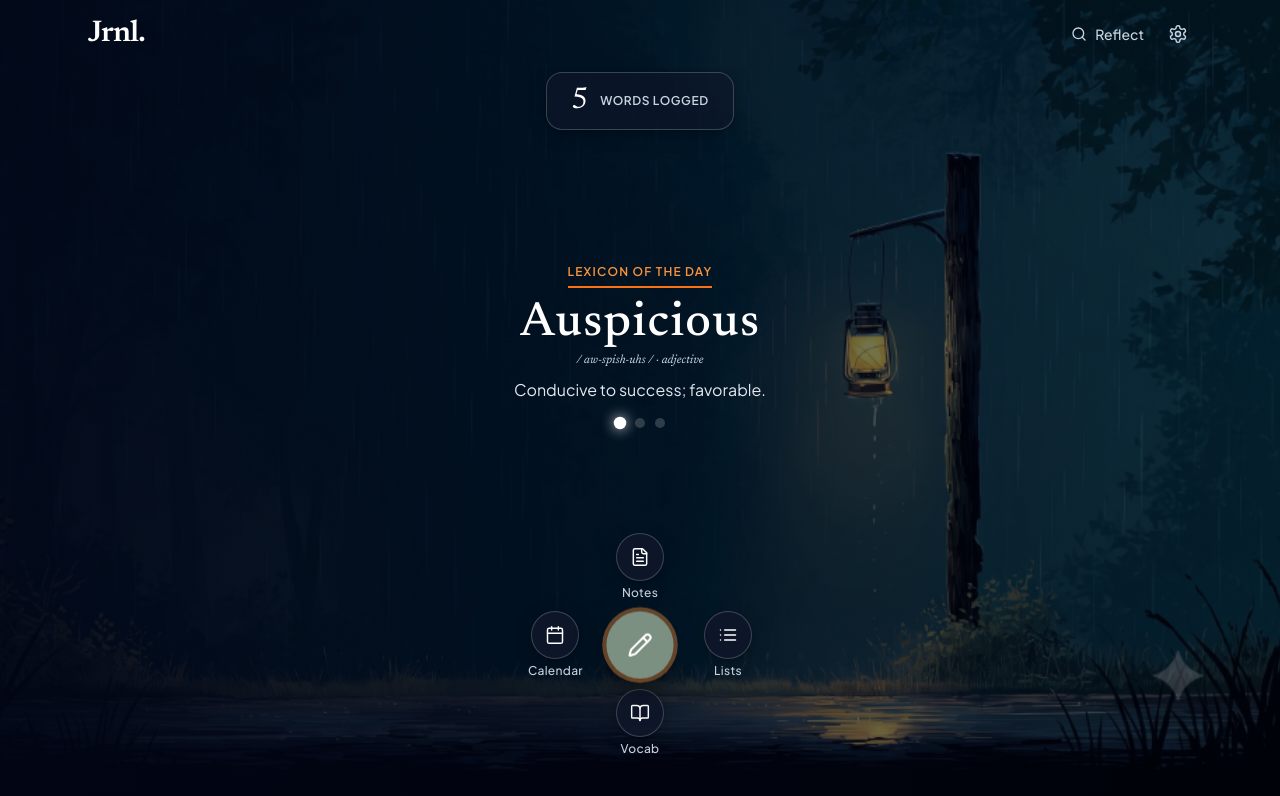
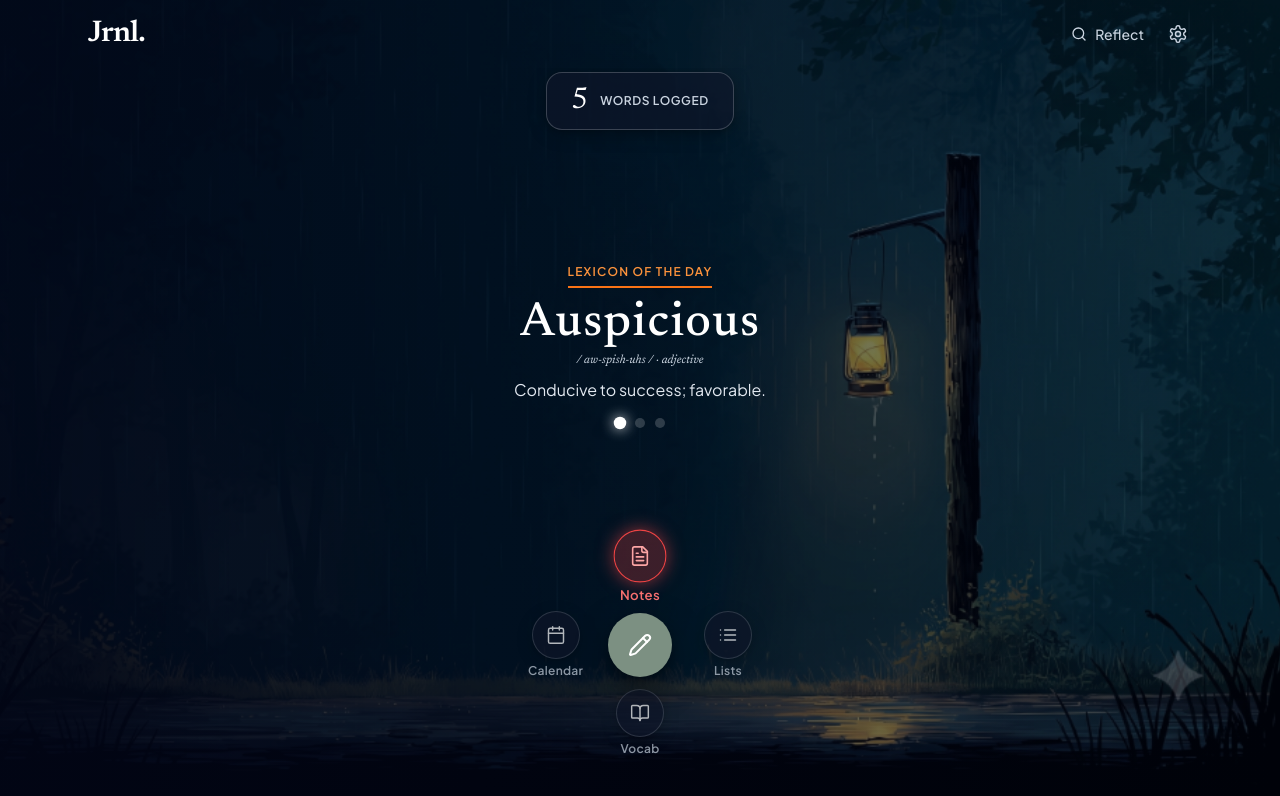
Before and after one commit to r-sushanth08/project_Note, a React (Vite) app: page / in a window 1280 px wide. Shown: the top 796 px of the page. Built offline with nearby package versions, Linux system fonts and the light colour scheme.

Commit message:
Implement Hold & Aim Radial Navigation gesture with vibrant red chevron arrow indicator in RadialControl.tsx

```diff
--- a/src/components/RadialControl.tsx
+++ b/src/components/RadialControl.tsx
@@ -1,41 +1,39 @@
 import React, { useState, useRef, useEffect } from 'react';
-import { FileText, List, BookOpen, Calendar, Pencil } from 'lucide-react';
+import { FileText, List, BookOpen, Calendar, Pencil, ChevronUp, ChevronRight, ChevronDown, ChevronLeft } from 'lucide-react';
 import { useEntries } from '../context/EntryContext';
-import { ViewMode } from '../types/entry';
 
 interface RadialControlProps {
   isHomeCentered?: boolean;
 }
 
-type Direction = 'notes' | 'lists' | 'vocab' | 'calendar' | null;
+type Direction = 'notes' | 'lists' | 'vocab' | 'calendar';
 
 export const RadialControl: React.FC<RadialControlProps> = ({ isHomeCentered = false }) => {
-  const { openNewEntry, setCurrentView } = useEntries();
-  const [isOpen, setIsOpen] = useState(isHomeCentered);
-  const [activeDirection, setActiveDirection] = useState<Direction>(null);
+  const { setCurrentView } = useEntries();
+  const [isHolding, setIsHolding] = useState(false);
+  const [activeDirection, setActiveDirection] = useState<Direction>('notes');
 
   const containerRef = useRef<HTMLDivElement>(null);
-  const touchStartPos = useRef<{ x: number; y: number } | null>(null);
-  const wasDraggedRef = useRef<boolean>(false);
+  const isPointerDownRef = useRef<boolean>(false);
 
-  // Calculate direction sector from coordinates relative to center of control
-  const calculateDirectionFromCoords = (clientX: number, clientY: number) => {
-    if (!containerRef.current) return null;
+  // Calculate direction sector based on pointer coordinates relative to center of control
+  const calculateDirectionFromCoords = (clientX: number, clientY: number): Direction => {
+    if (!containerRef.current) return 'notes';
     const rect = containerRef.current.getBoundingClientRect();
     const centerX = rect.left + rect.width / 2;
     const centerY = rect.top + rect.height / 2;
 
     const deltaX = clientX - centerX;
     const deltaY = clientY - centerY;
-    const distance = Math.sqrt(deltaX * deltaX + deltaY * deltaY);
-
-    if (distance < 25) {
-      return null;
-    }
 
     const angleRad = Math.atan2(deltaY, deltaX);
     const angleDeg = (angleRad * 180) / Math.PI;
 
+    // 4 Sectors:
+    // Top (-135 to -45 deg) -> Notes
+    // Right (-45 to 45 deg) -> Lists
+    // Bottom (45 to 135 deg) -> Vocab
+    // Left (135 to 180 or -180 to -135 deg) -> Calendar
     if (angleDeg >= -135 && angleDeg < -45) {
       return 'notes';
     } else if (angleDeg >= -45 && angleDeg < 45) {
@@ -47,236 +45,233 @@ export const RadialControl: React.FC<RadialControlProps> = ({ isHomeCentered = f
     }
   };
 
-  const handleStart = (clientX: number, clientY: number) => {
-    touchStartPos.current = { x: clientX, y: clientY };
-    wasDraggedRef.current = false;
-  };
+  // Hold Down Start Handler
+  const handleHoldStart = (pointerId?: number) => {
+    isPointerDownRef.current = true;
 
-  const handleMove = (clientX: number, clientY: number) => {
-    if (!touchStartPos.current) return;
-    const deltaX = clientX - touchStartPos.current.x;
-    const deltaY = clientY - touchStartPos.current.y;
-    const distance = Math.sqrt(deltaX * deltaX + deltaY * deltaY);
+    if (!isHomeCentered) {
+      setIsHolding(true);
+      // Default to Notes first when user starts holding down
+      setActiveDirection('notes');
+    }
 
-    if (distance > 15) {
-      wasDraggedRef.current = true;
-      if (!isOpen) setIsOpen(true);
-      const dir = calculateDirectionFromCoords(clientX, clientY);
-      setActiveDirection(dir);
+    if (containerRef.current && pointerId !== undefined && containerRef.current.setPointerCapture) {
+      try {
+        containerRef.current.setPointerCapture(pointerId);
+      } catch (err) {
+        // Fallback for non-pointer touch events
+      }
     }
   };
 
-  const handleEnd = () => {
-    if (wasDraggedRef.current && activeDirection) {
-      // Drag action -> Create New Entry
-      if (activeDirection === 'notes') openNewEntry('note');
-      else if (activeDirection === 'lists') openNewEntry('list');
-      else if (activeDirection === 'vocab') openNewEntry('vocab');
-      else if (activeDirection === 'calendar') setCurrentView('calendar');
+  // Move Handler — Updates red arrow selection seamlessly with slight movement
+  const handleHoldMove = (clientX: number, clientY: number) => {
+    if (!isPointerDownRef.current && !isHomeCentered) return;
 
-      if (!isHomeCentered) setIsOpen(false);
-    }
-
-    // Reset drag tracking state after short delay to allow click handler check
-    setTimeout(() => {
-      touchStartPos.current = null;
-      wasDraggedRef.current = false;
-      setActiveDirection(null);
-    }, 50);
+    const dir = calculateDirectionFromCoords(clientX, clientY);
+    setActiveDirection(dir);
   };
 
-  const handleCenterButtonClick = (e: React.MouseEvent) => {
-    e.stopPropagation();
-    // Only toggle open/close if the user tapped/clicked without dragging
-    if (!wasDraggedRef.current && !isHomeCentered) {
-      setIsOpen((prev) => !prev);
+  // Release Handler — Instantly navigates to active direction where red arrow was pointing
+  const handleHoldEnd = () => {
+    if (!isPointerDownRef.current && !isHomeCentered) return;
+    isPointerDownRef.current = false;
+
+    if (!isHomeCentered) {
+      setIsHolding(false);
+      // Navigate immediately to where the red arrow was last pointing
+      if (activeDirection === 'notes') setCurrentView('notes');
+      else if (activeDirection === 'lists') setCurrentView('lists');
+      else if (activeDirection === 'vocab') setCurrentView('vocab');
+      else if (activeDirection === 'calendar') setCurrentView('calendar');
     }
-  };
-
-  const handleNodeClick = (e: React.MouseEvent, view: ViewMode) => {
-    e.stopPropagation();
-    // Do not trigger node click if menu is collapsed
-    if (!isOpen && !isHomeCentered) return;
-
-    if (!isHomeCentered) setIsOpen(false);
-    setActiveDirection(null);
-    setCurrentView(view);
   };
 
   // Close menu on Escape key
   useEffect(() => {
     const handleKeyDown = (e: KeyboardEvent) => {
       if (e.key === 'Escape') {
-        if (!isHomeCentered) setIsOpen(false);
-        setActiveDirection(null);
+        if (!isHomeCentered) setIsHolding(false);
       }
     };
     window.addEventListener('keydown', handleKeyDown);
     return () => window.removeEventListener('keydown', handleKeyDown);
   }, [isHomeCentered]);
 
-  const isMenuVisible = isOpen || isHomeCentered;
+  const isMenuVisible = isHolding || isHomeCentered;
 
   return (
     <>
-      {/* Background Overlay when expanded */}
-      {isOpen && !isHomeCentered && (
-        <div
-          className="fixed inset-0 bg-slate-950/40 backdrop-blur-[2px] z-40 transition-opacity duration-200"
-          onClick={() => setIsOpen(false)}
-        />
+      {/* Background Overlay when holding on non-home screens */}
+      {isHolding && !isHomeCentered && (
+        <div className="fixed inset-0 bg-slate-950/50 backdrop-blur-[3px] z-40 transition-opacity duration-200" />
       )}
 
       {/* Main Control Container */}
       <div
         ref={containerRef}
+        onPointerDown={(e) => handleHoldStart(e.pointerId)}
+        onPointerMove={(e) => handleHoldMove(e.clientX, e.clientY)}
+        onPointerUp={handleHoldEnd}
+        onPointerCancel={handleHoldEnd}
+        onTouchStart={() => {
+          handleHoldStart();
+        }}
+        onTouchMove={(e) => {
+          if (e.touches.length > 0) {
+            handleHoldMove(e.touches[0].clientX, e.touches[0].clientY);
+          }
+        }}
+        onTouchEnd={handleHoldEnd}
+        onTouchCancel={handleHoldEnd}
         className={`z-50 select-none touch-none ${
           isHomeCentered
             ? 'relative flex justify-center items-center'
             : 'fixed bottom-28 left-1/2 -translate-x-1/2 flex justify-center items-center'
         }`}
       >
-        {/* Radial Nodes Options (Pointer events completely disabled when hidden) */}
+        {/* Radial Nodes Options & Red Pointer Indicators */}
         <div
-          className={`absolute inset-0 transition-all duration-300 ${
+          className={`absolute inset-0 transition-all duration-250 ${
             isMenuVisible
               ? 'opacity-100 scale-100 pointer-events-auto'
               : 'opacity-0 scale-90 pointer-events-none invisible'
           }`}
         >
-          {/* TOP: Notes */}
-          <button
-            onClick={(e) => handleNodeClick(e, 'notes')}
-            disabled={!isMenuVisible}
-            className={`absolute -top-20 left-1/2 -translate-x-1/2 flex flex-col items-center gap-1 group transition-transform duration-150 ${
-              isMenuVisible ? 'pointer-events-auto' : 'pointer-events-none'
-            } ${activeDirection === 'notes' ? 'scale-110' : ''}`}
-            title="Click to browse Notes"
+          {/* TOP: Notes (^ Up) */}
+          <div
+            className={`absolute -top-20 left-1/2 -translate-x-1/2 flex flex-col items-center gap-1 transition-all duration-150 ${
+              activeDirection === 'notes' ? 'scale-110' : 'opacity-70'
+            }`}
           >
+            {/* Red Chevron Arrow Pointer (^ Up) */}
+            {!isHomeCentered && activeDirection === 'notes' && (
+              <div className="absolute -top-6 text-red-500 font-bold animate-bounce drop-shadow-[0_0_8px_rgba(239,68,68,0.8)]">
+                <ChevronUp className="w-6 h-6 stroke-[3]" />
+              </div>
+            )}
+
             <div
               className={`w-12 h-12 rounded-full flex items-center justify-center border transition-all ${
                 activeDirection === 'notes'
-                  ? 'bg-orange-500 text-white border-orange-400 shadow-lg'
-                  : 'bg-slate-900/90 text-white border-white/20 shadow-card backdrop-blur-md group-hover:border-orange-400'
+                  ? 'bg-red-500/25 text-red-300 border-red-500 shadow-[0_0_16px_rgba(239,68,68,0.6)]'
+                  : 'bg-slate-900/90 text-white border-white/20 shadow-card backdrop-blur-md'
               }`}
             >
               <FileText className="w-5 h-5 stroke-[1.75]" />
             </div>
             <span
-              className={`text-xs font-medium tracking-wide transition-colors ${
-                activeDirection === 'notes' ? 'text-orange-400 font-semibold' : 'text-slate-300'
+              className={`text-xs font-semibold tracking-wide transition-colors ${
+                activeDirection === 'notes' ? 'text-red-400' : 'text-slate-300'
               }`}
             >
               Notes
             </span>
-          </button>
+          </div>
 
-          {/* RIGHT: Lists */}
-          <button
-            onClick={(e) => handleNodeClick(e, 'lists')}
-            disabled={!isMenuVisible}
-            className={`absolute top-1/2 -right-20 -translate-y-1/2 flex flex-col items-center gap-1 group transition-transform duration-150 ${
-              isMenuVisible ? 'pointer-events-auto' : 'pointer-events-none'
-            } ${activeDirection === 'lists' ? 'scale-110' : ''}`}
-            title="Click to browse Lists"
+          {/* RIGHT: Lists (> Right) */}
+          <div
+            className={`absolute top-1/2 -right-20 -translate-y-1/2 flex flex-col items-center gap-1 transition-all duration-150 ${
+              activeDirection === 'lists' ? 'scale-110' : 'opacity-70'
+            }`}
           >
+            {/* Red Chevron Arrow Pointer (> Right) */}
+            {!isHomeCentered && activeDirection === 'lists' && (
+              <div className="absolute -right-6 top-3 text-red-500 font-bold animate-bounce drop-shadow-[0_0_8px_rgba(239,68,68,0.8)]">
+                <ChevronRight className="w-6 h-6 stroke-[3]" />
+              </div>
+            )}
+
             <div
               className={`w-12 h-12 rounded-full flex items-center justify-center border transition-all ${
                 activeDirection === 'lists'
-                  ? 'bg-orange-500 text-white border-orange-400 shadow-lg'
-                  : 'bg-slate-900/90 text-white border-white/20 shadow-card backdrop-blur-md group-hover:border-orange-400'
+                  ? 'bg-red-500/25 text-red-300 border-red-500 shadow-[0_0_16px_rgba(239,68,68,0.6)]'
+                  : 'bg-slate-900/90 text-white border-white/20 shadow-card backdrop-blur-md'
               }`}
             >
               <List className="w-5 h-5 stroke-[1.75]" />
             </div>
             <span
-              className={`text-xs font-medium tracking-wide transition-colors ${
-                activeDirection === 'lists' ? 'text-orange-400 font-semibold' : 'text-slate-300'
+              className={`text-xs font-semibold tracking-wide transition-colors ${
+                activeDirection === 'lists' ? 'text-red-400' : 'text-slate-300'
               }`}
             >
               Lists
             </span>
-          </button>
+          </div>
 
-          {/* BOTTOM: Vocab */}
-          <button
-            onClick={(e) => handleNodeClick(e, 'vocab')}
-            disabled={!isMenuVisible}
-            className={`absolute -bottom-20 left-1/2 -translate-x-1/2 flex flex-col items-center gap-1 group transition-transform duration-150 ${
-              isMenuVisible ? 'pointer-events-auto' : 'pointer-events-none'
-            } ${activeDirection === 'vocab' ? 'scale-110' : ''}`}
-            title="Click to browse Vocab"
+          {/* BOTTOM: Vocab (v Down) */}
+          <div
+            className={`absolute -bottom-20 left-1/2 -translate-x-1/2 flex flex-col items-center gap-1 transition-all duration-150 ${
+              activeDirection === 'vocab' ? 'scale-110' : 'opacity-70'
+            }`}
           >
             <div
               className={`w-12 h-12 rounded-full flex items-center justify-center border transition-all ${
                 activeDirection === 'vocab'
-                  ? 'bg-orange-500 text-white border-orange-400 shadow-lg'
-                  : 'bg-slate-900/90 text-white border-white/20 shadow-card backdrop-blur-md group-hover:border-orange-400'
+                  ? 'bg-red-500/25 text-red-300 border-red-500 shadow-[0_0_16px_rgba(239,68,68,0.6)]'
+                  : 'bg-slate-900/90 text-white border-white/20 shadow-card backdrop-blur-md'
               }`}
             >
               <BookOpen className="w-5 h-5 stroke-[1.75]" />
             </div>
             <span
-              className={`text-xs font-medium tracking-wide transition-colors ${
-                activeDirection === 'vocab' ? 'text-orange-400 font-semibold' : 'text-slate-300'
+              className={`text-xs font-semibold tracking-wide transition-colors ${
+                activeDirection === 'vocab' ? 'text-red-400' : 'text-slate-300'
               }`}
             >
               Vocab
             </span>
-          </button>
 
-          {/* LEFT: Calendar */}
-          <button
-            onClick={(e) => handleNodeClick(e, 'calendar')}
-            disabled={!isMenuVisible}
-            className={`absolute top-1/2 -left-20 -translate-y-1/2 flex flex-col items-center gap-1 group transition-transform duration-150 ${
-              isMenuVisible ? 'pointer-events-auto' : 'pointer-events-none'
-            } ${activeDirection === 'calendar' ? 'scale-110' : ''}`}
-            title="Click to view Calendar"
+            {/* Red Chevron Arrow Pointer (v Down) */}
+            {!isHomeCentered && activeDirection === 'vocab' && (
+              <div className="absolute -bottom-6 text-red-500 font-bold animate-bounce drop-shadow-[0_0_8px_rgba(239,68,68,0.8)]">
+                <ChevronDown className="w-6 h-6 stroke-[3]" />
+              </div>
+            )}
+          </div>
+
+          {/* LEFT: Calendar (< Left) */}
+          <div
+            className={`absolute top-1/2 -left-20 -translate-y-1/2 flex flex-col items-center gap-1 transition-all duration-150 ${
+              activeDirection === 'calendar' ? 'scale-110' : 'opacity-70'
+            }`}
           >
+            {/* Red Chevron Arrow Pointer (< Left) */}
+            {!isHomeCentered && activeDirection === 'calendar' && (
+              <div className="absolute -left-6 top-3 text-red-500 font-bold animate-bounce drop-shadow-[0_0_8px_rgba(239,68,68,0.8)]">
+                <ChevronLeft className="w-6 h-6 stroke-[3]" />
+              </div>
+            )}
+
             <div
               className={`w-12 h-12 rounded-full flex items-center justify-center border transition-all ${
                 activeDirection === 'calendar'
-                  ? 'bg-orange-500 text-white border-orange-400 shadow-lg'
-                  : 'bg-slate-900/90 text-white border-white/20 shadow-card backdrop-blur-md group-hover:border-orange-400'
+                  ? 'bg-red-500/25 text-red-300 border-red-500 shadow-[0_0_16px_rgba(239,68,68,0.6)]'
+                  : 'bg-slate-900/90 text-white border-white/20 shadow-card backdrop-blur-md'
               }`}
             >
               <Calendar className="w-5 h-5 stroke-[1.75]" />
             </div>
             <span
-              className={`text-xs font-medium tracking-wide transition-colors ${
-                activeDirection === 'calendar' ? 'text-orange-400 font-semibold' : 'text-slate-300'
+              className={`text-xs font-semibold tracking-wide transition-colors ${
+                activeDirection === 'calendar' ? 'text-red-400' : 'text-slate-300'
               }`}
             >
               Calendar
             </span>
-          </button>
+          </div>
         </div>
 
         {/* Center Pencil Dot Button */}
-        <button
-          onClick={handleCenterButtonClick}
-          onMouseDown={(e) => handleStart(e.clientX, e.clientY)}
-          onMouseMove={(e) => handleMove(e.clientX, e.clientY)}
-          onMouseUp={handleEnd}
-          onTouchStart={(e) => {
-            if (e.touches.length > 0) {
-              handleStart(e.touches[0].clientX, e.touches[0].clientY);
-            }
-          }}
-          onTouchMove={(e) => {
-            if (e.touches.length > 0) {
-              handleMove(e.touches[0].clientX, e.touches[0].clientY);
-            }
-          }}
-          onTouchEnd={handleEnd}
-          className={`relative w-16 h-16 rounded-full bg-sage-500 text-white flex items-center justify-center shadow-float hover:bg-sage-600 active:scale-95 transition-all duration-200 group touch-none ${
-            isOpen ? 'ring-4 ring-orange-400/40 scale-105 bg-orange-500' : ''
+        <div
+          className={`relative w-16 h-16 rounded-full bg-sage-500 text-white flex items-center justify-center shadow-float active:scale-95 transition-all duration-200 group touch-none cursor-pointer ${
+            isHolding ? 'ring-4 ring-red-500/50 scale-105 bg-red-500' : ''
           }`}
-          title="Click to toggle menu / Drag to create new entry"
+          title="Press & Hold to Aim Navigation with Red Arrow Indicator"
         >
           <Pencil className="w-6 h-6 stroke-[2] transition-transform group-hover:rotate-12" />
-        </button>
+        </div>
       </div>
     </>
   );
```
Also changed, not shown: files/UX.md (+10 -12 lines), 1 other file (tests, documents, lock files or other folders).
